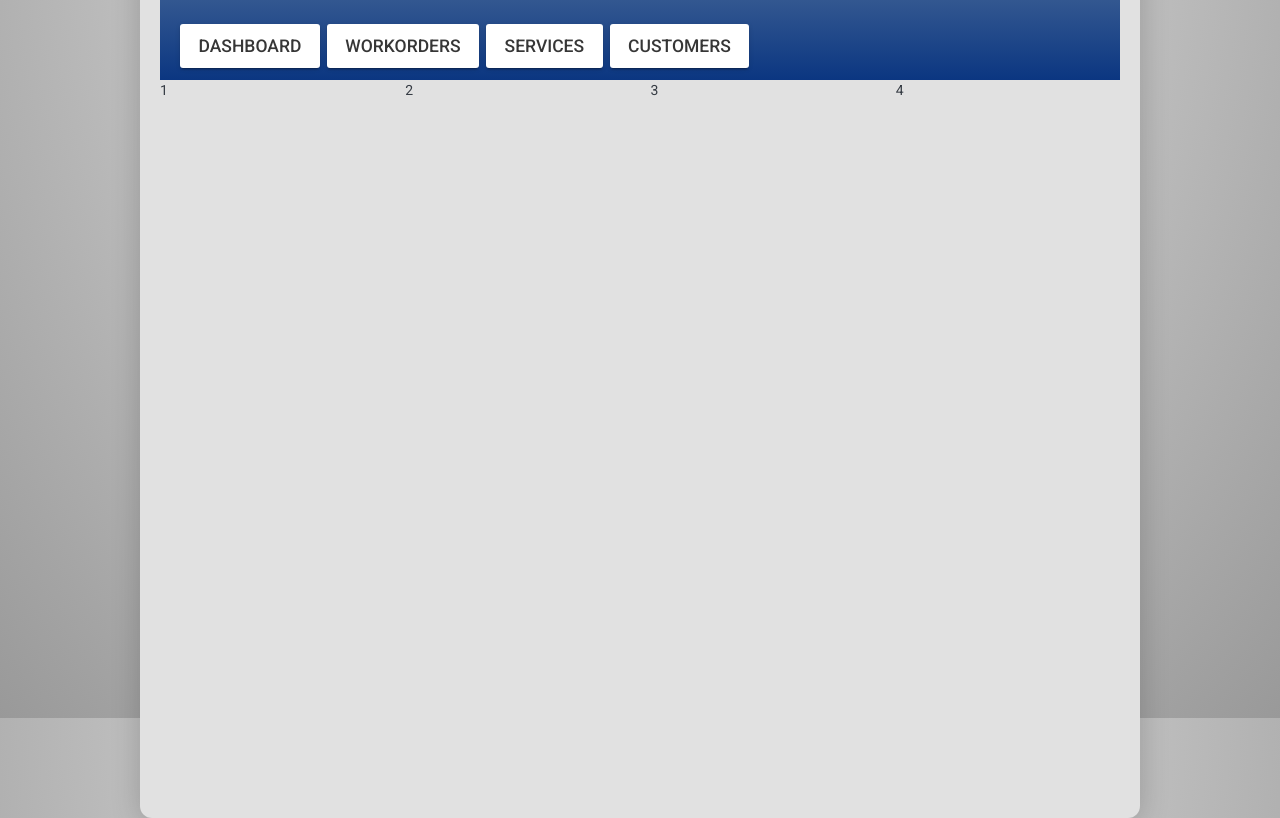
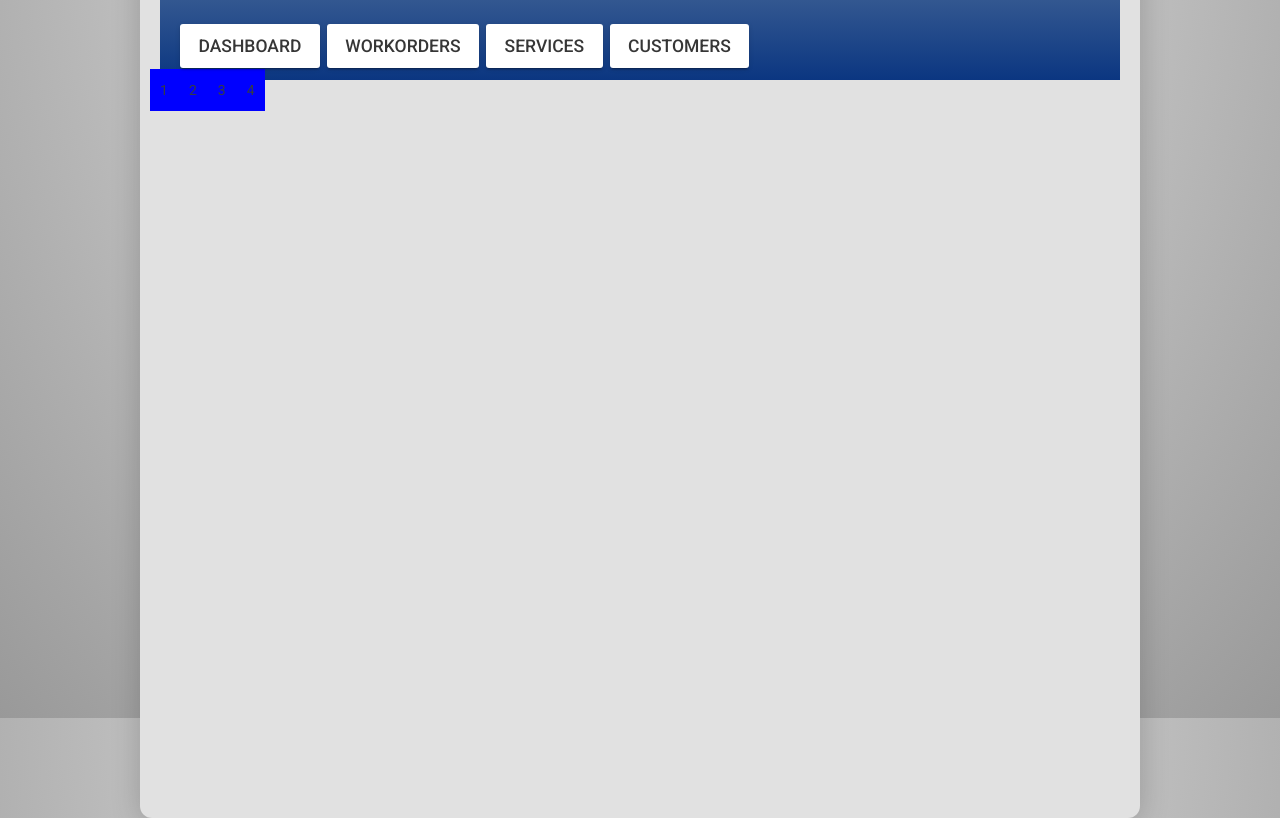
Before and after one commit to euberman/mod3-project-airport-manager, a plain HTML site: page fbo-workorder-frontend/index.html in a window 1280 px wide. Shown: the part 102-920 px from the top of the page. Drawn offline with nearby package versions, Linux system fonts and the light colour scheme.

Commit message:
more bulma

```diff
--- a/fbo-workorder-frontend/assets/styles.css
+++ b/fbo-workorder-frontend/assets/styles.css
@@ -22,12 +22,13 @@ html, body {
   overflow: hidden;
   text-transform: uppercase;
 }
+.row {display: flex;}
 header {
   background: linear-gradient(to bottom, #52719c, #0b3681);
   padding: 12px 20px;
   color: #fff;
 }
-
+.bg-blue {background:blue;}
 #navList {
   list-style: none;
 }
--- a/fbo-workorder-frontend/index.html
+++ b/fbo-workorder-frontend/index.html
@@ -5,6 +5,7 @@
     <title>FBO Workorders</title>
     <meta name="viewport" content="width=device-width, initial-scale=1">
     <link rel="stylesheet" href="assets/bulma-materia.min.css">
+    <!-- <link rel="stylesheet" href="assets/bulma-main.css"> -->
     <link rel="stylesheet" href="assets/styles.css">
   </head>
   <body>
@@ -12,7 +13,7 @@
       <header>
         <h1>FBO Workorder Manager</h1>
         <nav class="container">
-          <div class="bd-notification buttons are-medium">
+          <div class=" buttons are-medium">
             <button class="button">Dashboard</button>
             <button class="button">Workorders</button>
             <button class="button">Services</button>
@@ -22,10 +23,10 @@
       </header>
       <div id='parentContainer' class="row">
         <div class="columns is-mobile">
-          <div class="column is-info">1</div>
-          <div class="column is-info">2</div>
-          <div class="column is-info">3</div>
-          <div class="column is-info">4</div>
+          <div class="column bg-blue">1</div>
+          <div class="column bg-blue">2</div>
+          <div class="column bg-blue">3</div>
+          <div class="column bg-blue">4</div>
         </div>
       </div>
     </main>
```
